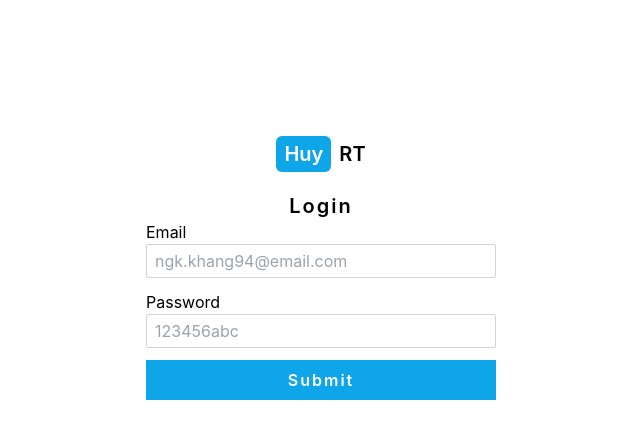
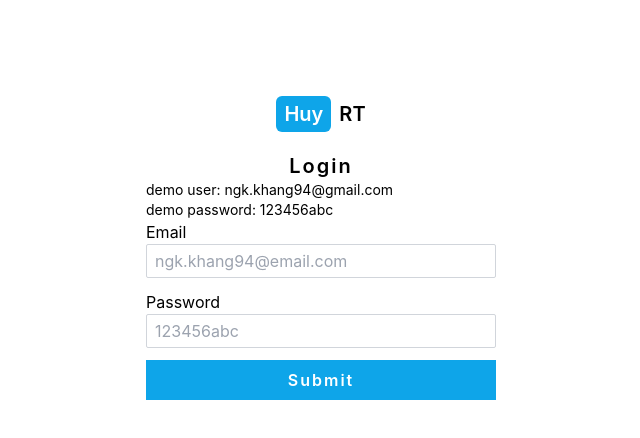
Before and after one commit to giakhang94/maylanh, a React (Vite) app in the folder client/: page /login in a window 1280 px wide. Shown: the top 438 px of the page, without its empty margins (319-959 px from the left). Built offline with nearby package versions, Linux system fonts and the light colour scheme; no server answers.

Commit message:
Update Login.tsx
add demo email/password

```diff
--- a/client/src/pages/client/Login.tsx
+++ b/client/src/pages/client/Login.tsx
@@ -66,6 +66,8 @@ const Login = (props: Props): React.JSX.Element => {
           <h1 className="text-center font-semibold text-xl tracking-[2px] ">
             Login
           </h1>
+          <p className = "text-sm">demo user: ngk.khang94@gmail.com </p>
+          <p className = "text-sm">demo password: 123456abc</p>
           <div className="mb-3">
             <label htmlFor="">Email</label>
             <div>
```
